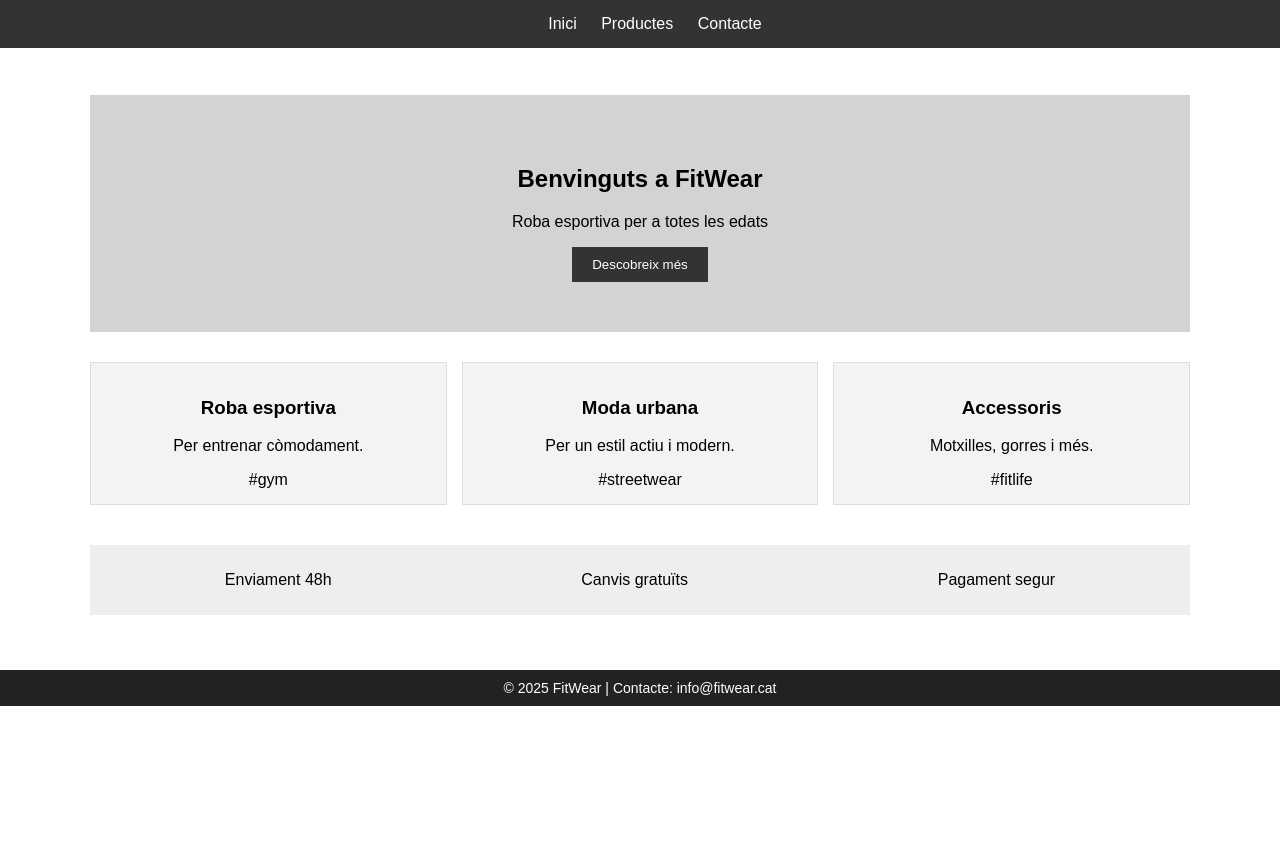
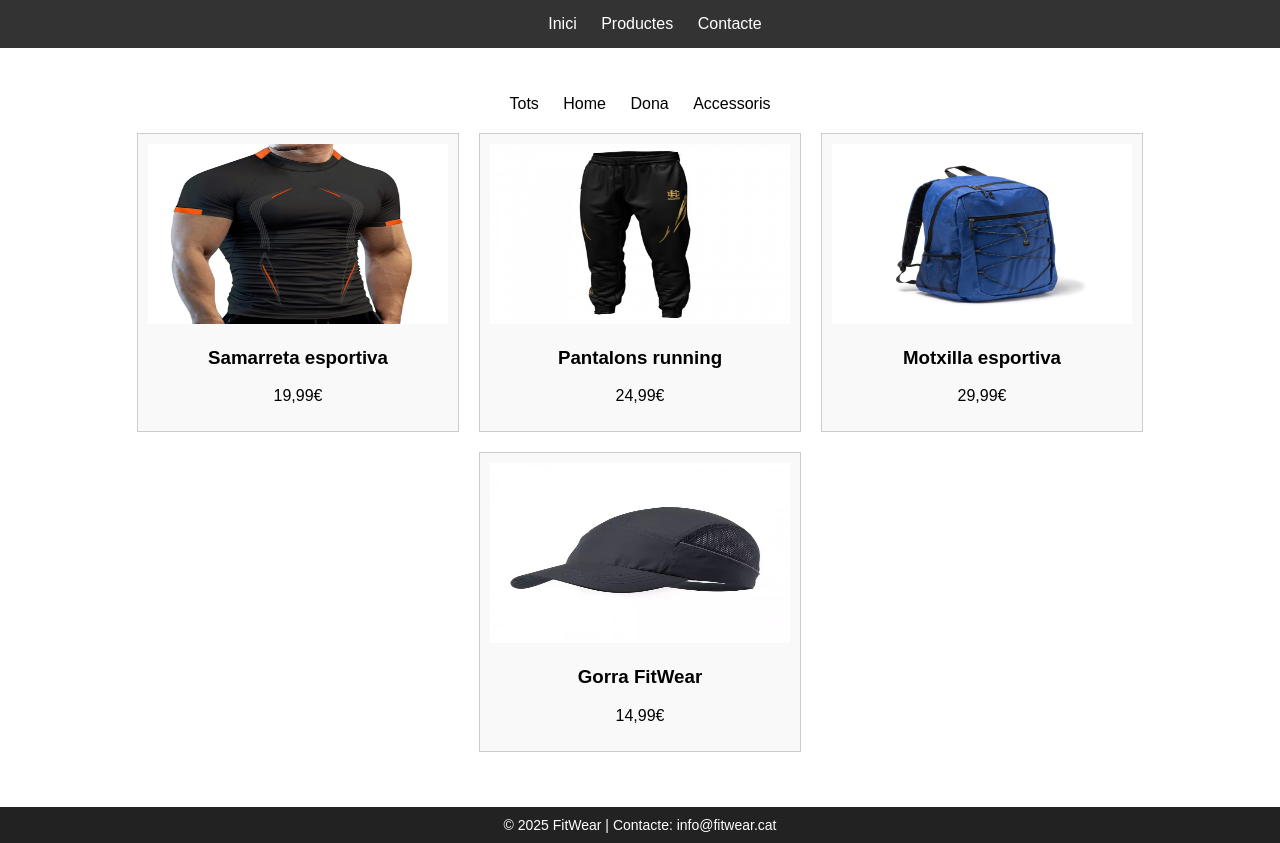
Before and after one commit to OscarFernandezLoro/DAM1M04-Exercici002, a plain HTML site: page productes.html in a window 1280 px wide. Before the commit the page ends 800 px from the top, so only its background shows below. Drawn offline with Linux system fonts and the light colour scheme.

Commit message:
productes ara té el seu codi i no el de index

```diff
--- a/productes.html
+++ b/productes.html
@@ -2,47 +2,39 @@
 <html lang="ca">
 <head>
   <meta charset="UTF-8">
-  <title>FitWear - Inici</title>
+  <title>FitWear - Productes</title>
   <link rel="stylesheet" href="global.css">
   <style>
-    .hero {
-      background-color: lightgray;
+    .filtres {
       text-align: center;
-      padding: 50px 20px;
+      margin-bottom: 20px;
     }
 
-    .hero button {
-      background-color: #333;
-      color: white;
-      padding: 10px 20px;
-      border: none;
+    .filtres span {
+      margin: 0 10px;
       cursor: pointer;
     }
 
-    .hero button:hover {
-      background-color: #555;
+    .productes {
+      display: flex;
+      flex-wrap: wrap;
+      gap: 20px;
+      justify-content: center;
     }
 
-    .cards {
-      display: flex;
-      gap: 15px;
-      margin-top: 30px;
-    }
-
-    .card {
-      background-color: #f3f3f3;
-      padding: 15px;
-      flex: 1;
-      border: 1px solid #ddd;
+    .producte {
+      background-color: #f9f9f9;
+      border: 1px solid #ccc;
+      padding: 10px;
+      flex: 1 1 260px;
+      max-width: 300px;
       text-align: center;
     }
 
-    .beneficis {
-      display: flex;
-      justify-content: space-around;
-      background-color: #eee;
-      padding: 10px;
-      margin-top: 40px;
+    .producte img {
+      width: 100%;
+      height: 180px;
+      background-color: #ddd;
     }
   </style>
 </head>
@@ -55,34 +47,34 @@
   </header>
 
   <main>
-    <section class="hero">
-      <h1>Benvinguts a FitWear</h1>
-      <p>Roba esportiva per a totes les edats</p>
-      <button>Descobreix més</button>
-    </section>
+    <div class="filtres">
+      <span>Tots</span>
+      <span>Home</span>
+      <span>Dona</span>
+      <span>Accessoris</span>
+    </div>
 
-    <section class="cards">
-      <div class="card">
-        <h3>Roba esportiva</h3>
-        <p>Per entrenar còmodament.</p>
-        <span>#gym</span>
+    <div class="productes">
+      <div class="producte">
+        <img src="/images/samarreta.jpg">
+        <h3>Samarreta esportiva</h3>
+        <p>19,99€</p>
       </div>
-      <div class="card">
-        <h3>Moda urbana</h3>
-        <p>Per un estil actiu i modern.</p>
-        <span>#streetwear</span>
+      <div class="producte">
+        <img src="/images/pantalons.jpg">
+        <h3>Pantalons running</h3>
+        <p>24,99€</p>
       </div>
-      <div class="card">
-        <h3>Accessoris</h3>
-        <p>Motxilles, gorres i més.</p>
-        <span>#fitlife</span>
+      <div class="producte">
+        <img src="/images/mochila.jpg">
+        <h3>Motxilla esportiva</h3>
+        <p>29,99€</p>
       </div>
-    </section>
-
-    <div class="beneficis">
-      <p>Enviament 48h</p>
-      <p>Canvis gratuïts</p>
-      <p>Pagament segur</p>
+      <div class="producte">
+        <img src="/images/gorra.jpg">
+        <h3>Gorra FitWear</h3>
+        <p>14,99€</p>
+      </div>
     </div>
   </main>
 
```
